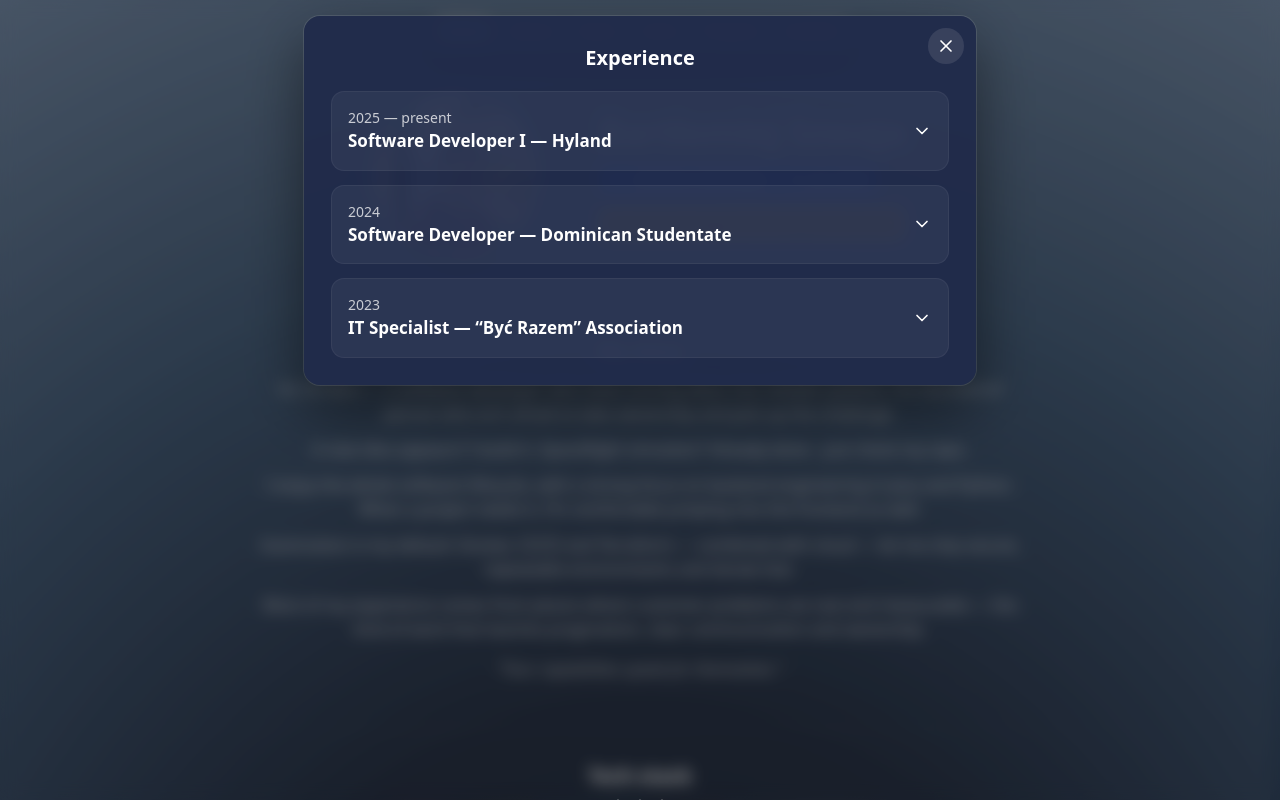
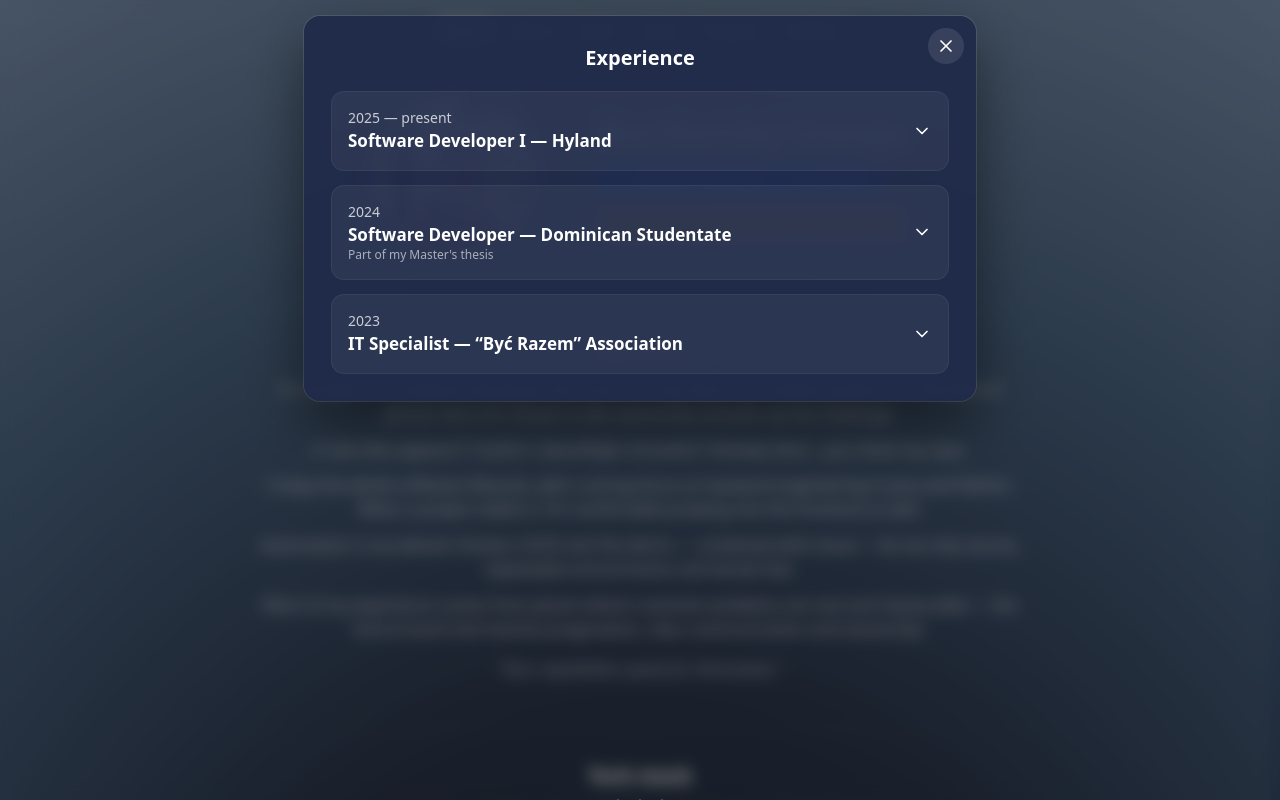
Before and after one commit to Verduttio/verduttio.github.io, a React (Vite) app: page / in a window 1280 px wide. Both pictures are taken after a click on the button "Software developer — 2+ yrs solid". Shown: the top 800 px of the page. Built offline with nearby package versions, Linux system fonts and the light colour scheme.

Commit message:
feat: animated collapsable sections in Modal

```diff
--- a/src/components/ExperienceModal.tsx
+++ b/src/components/ExperienceModal.tsx
@@ -8,32 +8,137 @@
 
 type Phase = "opening" | "open" | "closing";
 
-const OPEN_MS = 240;  // czas animacji wejścia (dopasowany do panel-in)
-const CLOSE_MS = 180; // czas animacji wyjścia (dopasowany do panel-out)
+const OPEN_MS = 240;   // modal in
+const CLOSE_MS = 180;  // modal out
+
+const AccordionItem: React.FC<{
+  period: string;
+  title: string;
+  subtitle?: string;
+  children: React.ReactNode;
+  defaultOpen?: boolean;
+}> = ({ period, title, subtitle, children, defaultOpen = false }) => {
+  const [isOpen, setIsOpen] = useState(defaultOpen);
+  const [animating, setAnimating] = useState(false);
+  const contentRef = useRef<HTMLDivElement>(null);
+
+  const toggle = () => {
+    const el = contentRef.current;
+    if (!el || animating) return;
+
+    setAnimating(true);
+
+    // prefer reduced motion -> instant toggle
+    const reduced =
+      typeof window !== "undefined" &&
+      window.matchMedia &&
+      window.matchMedia("(prefers-reduced-motion: reduce)").matches;
+
+    const opening = !isOpen;
+    const start = el.getBoundingClientRect().height; // actual height (0 or scrollHeight)
+    const end = opening ? el.scrollHeight : 0;
+
+    // Always clip content
+    el.style.overflow = "hidden";
+    el.style.height = `${start}px`;
+    // force reflow
+    // eslint-disable-next-line @typescript-eslint/no-unused-expressions
+    el.offsetHeight;
+
+    if (reduced) {
+      // no animation
+      el.style.height = "";
+      el.style.overflow = "";
+      setIsOpen(opening);
+      setAnimating(false);
+      return;
+    }
+
+    el.style.transition = "height 300ms ease";
+    requestAnimationFrame(() => {
+      el.style.height = `${end}px`;
+    });
+
+    const onEnd = () => {
+      el.style.transition = "";
+      // auto height after opening
+      el.style.height = opening ? "auto" : "0";
+      // overflow only if open
+      setIsOpen(opening);
+      setAnimating(false);
+      el.removeEventListener("transitionend", onEnd);
+    };
+
+    el.addEventListener("transitionend", onEnd);
+  };
+
+  return (
+    <div className="rounded-xl bg-white/5 ring-1 ring-white/10 p-4 transition">
+      <button
+        type="button"
+        onClick={toggle}
+        aria-expanded={isOpen}
+        className="
+          w-full select-none
+          flex items-center justify-between gap-4
+          text-left cursor-pointer
+          focus-visible:outline focus-visible:outline-2 focus-visible:outline-white/40 rounded-lg
+        "
+      >
+        <div>
+          <p className="text-sm text-white/75">{period}</p>
+          <p className="text-base md:text-[17px] font-semibold">{title}</p>
+          {subtitle && <p className="text-xs text-white/60">{subtitle}</p>}
+        </div>
+        <FiChevronDown
+          className={[
+            "text-xl transition-transform duration-300",
+            isOpen ? "rotate-180" : "",
+          ].join(" ")}
+          aria-hidden
+        />
+      </button>
+
+      {/* animated container */}
+      <div
+        ref={contentRef}
+        style={{
+          height: isOpen ? "auto" : 0,
+          overflow: "hidden",
+          willChange: "height",
+        }}
+        className={(isOpen || animating) ? "mt-3" : "mt-0"}
+      >
+
+        <div className="text-sm text-white/90">
+          {children}
+        </div>
+      </div>
+    </div>
+  );
+};
+
 
 const ExperienceModal: React.FC<Props> = ({ open, onClose }) => {
-  const [mounted, setMounted] = useState(false); // trzyma modal w DOM na czas animacji
+  const [mounted, setMounted] = useState(false);
   const [phase, setPhase] = useState<Phase>("closing");
   const dialogRef = useRef<HTMLDivElement>(null);
 
-  // Zarządzanie fazą open/close z animacją
+  // modal enter/leave with keyframes
   useEffect(() => {
     if (open) {
-      // 1) zamontuj modal, 2) odpal "opening" w następnej klatce
       setMounted(true);
       requestAnimationFrame(() => setPhase("opening"));
-      // po animacji wejścia przejdź do "open" (stabilny stan, bez animacji)
       const t = setTimeout(() => setPhase("open"), OPEN_MS);
       return () => clearTimeout(t);
     } else if (mounted) {
-      // zacznij animację wyjścia, a po niej odmontuj
       setPhase("closing");
       const t = setTimeout(() => setMounted(false), CLOSE_MS);
       return () => clearTimeout(t);
     }
   }, [open, mounted]);
 
-  // Lock scroll + ESC + klik poza, gdy modal jest w DOM (niezależnie od fazy)
+  // lock body scroll + ESC + outside click
   useEffect(() => {
     if (!mounted) return;
     const prev = document.body.style.overflow;
@@ -44,7 +149,6 @@
       if (!dialogRef.current) return;
       if (!dialogRef.current.contains(e.target as Node)) onClose();
     };
-
     window.addEventListener("keydown", onKey);
     window.addEventListener("mousedown", onClickOutside);
     return () => {
@@ -56,7 +160,6 @@
 
   if (!mounted) return null;
 
-  // Klasy animacji zależnie od fazy
   const overlayAnim =
     phase === "opening"
       ? "animate-[overlay-in_200ms_ease-out]"
@@ -100,62 +203,34 @@
 
         <h3 className="text-lg md:text-xl font-semibold text-center">Experience</h3>
 
-        {/* Timeline (bez zmian – akordeony możemy wygładzić w kolejnym kroku) */}
         <div className="mt-5 space-y-4">
-          <details className="group rounded-xl bg-white/5 ring-1 ring-white/10 p-4 open:bg-white/7 transition">
-            <summary className="flex cursor-pointer list-none items-center justify-between gap-4">
-              <div>
-                <p className="text-sm text-white/75">2025 — present</p>
-                <p className="text-base md:text-[17px] font-semibold">Software Developer I — Hyland</p>
-              </div>
-              <FiChevronDown className="text-xl transition group-open:rotate-180" />
-            </summary>
-            <div className="mt-3 text-sm text-white/90">
-              <ul className="list-disc pl-5 space-y-1.5">
+          <AccordionItem period="2025 — present" title="Software Developer I — Hyland">
+            <ul className="list-disc pl-5 space-y-1.5 text-sm text-white/90">
               <li>Java, React, TypeScript</li>
               <li>AWS &amp; Terraform</li>
               <li>Python, GitHub Actions (CI/CD)</li>
             </ul>
-            </div>
-          </details>
+          </AccordionItem>
 
-          <details className="group rounded-xl bg-white/5 ring-1 ring-white/10 p-4 open:bg-white/7 transition">
-            <summary className="flex cursor-pointer list-none items-center justify-between gap-4">
-              <div>
-                <p className="text-sm text-white/75">2024</p>
-                <p className="text-base md:text-[17px] font-semibold">
-                  Software Developer — Dominican Studentate
-                </p>
-              </div>
-              <FiChevronDown className="text-xl transition group-open:rotate-180" />
-            </summary>
-            <div className="mt-3 text-sm text-white/90">
-              <p className="mb-2">Solo, end-to-end delivery:</p>
-              <ul className="list-disc pl-5 space-y-1.5">
+          <AccordionItem
+            period="2024"
+            title="Software Developer — Dominican Studentate"
+            subtitle="Part of my Master's thesis"
+          >
+            <p className="mb-2 text-sm text-white/90">Solo, end-to-end delivery:</p>
+            <ul className="list-disc pl-5 space-y-1.5 text-sm text-white/90">
               <li>Requirements, design &amp; architecture</li>
               <li>Java (Spring Boot), React, TypeScript</li>
               <li>Docker, CI/CD, Shell, PostgreSQL</li>
               <li>Hosting &amp; deployment (OVH)</li>
             </ul>
-            </div>
-          </details>
+          </AccordionItem>
 
-          <details className="group rounded-xl bg-white/5 ring-1 ring-white/10 p-4 open:bg-white/7 transition">
-            <summary className="flex cursor-pointer list-none items-center justify-between gap-4">
-              <div>
-                <p className="text-sm text-white/75">2023</p>
-                <p className="text-base md:text-[17px] font-semibold">
-                  IT Specialist — “Być Razem” Association
-                </p>
-              </div>
-              <FiChevronDown className="text-xl transition group-open:rotate-180" />
-            </summary>
-            <div className="mt-3 text-sm text-white/90">
-              <ul className="list-disc pl-5 space-y-1.5">
+          <AccordionItem period="2023" title='IT Specialist — “Być Razem” Association'>
+            <ul className="list-disc pl-5 space-y-1.5 text-sm text-white/90">
               <li>Resolving IT issues and user support</li>
             </ul>
-            </div>
-          </details>
+          </AccordionItem>
         </div>
       </div>
     </div>
```
Lines whose indentation alone changed are shown as unchanged.
